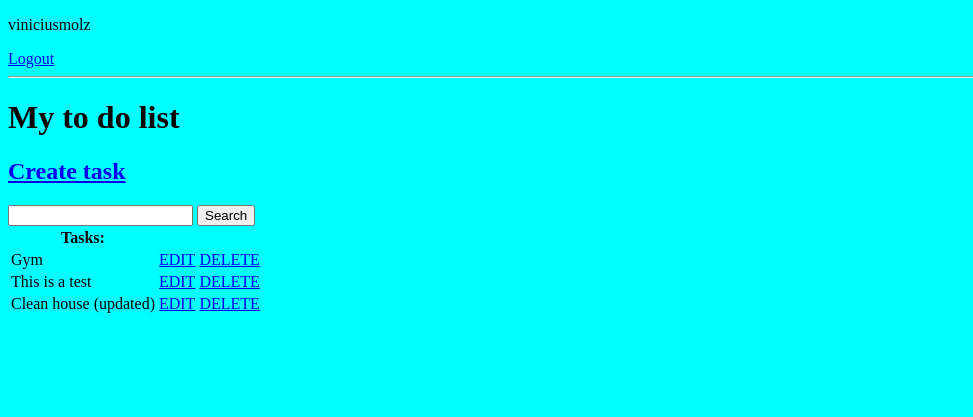
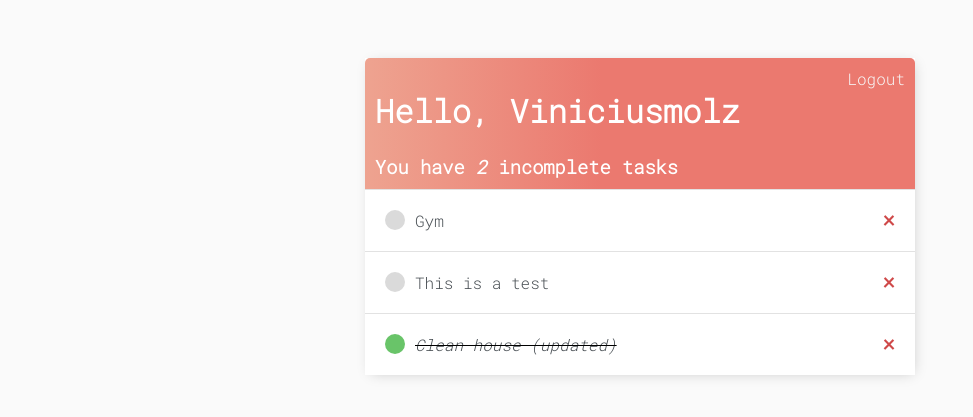
Before and after one commit to Vinimolz/To-do-list, a Django app: page / in a window 1280 px wide. Shown: the top 417 px of the page, without its empty margins (0-973 px from the left). Run offline with Django 4.2, Linux system fonts and the light colour scheme; a user stored in the database is signed in; data comes from the database, SQL or seed files in the repository; both versions use the stored data as it was after the commit.

Commit message:
Started the styling

```diff
--- a/base/templates/base/main.html
+++ b/base/templates/base/main.html
@@ -4,10 +4,82 @@
     <meta charset="UTF-8">
     <meta name="viewport" content="width=device-width, initial-scale=1.0">
     <title>To Do List</title>
+    <link rel="preconnect" href="https://fonts.googleapis.com">
+    <link rel="preconnect" href="https://fonts.gstatic.com" crossorigin>
+    <link href="https://fonts.googleapis.com/css2?family=Roboto+Mono:wght@200;300&display=swap" rel="stylesheet">
     <style>
         body{
-            background-color: aqua;
+            background-color: #FAFAFA;
+            font-family: 'Roboto Mono', monospace;
+            padding-top: 50px;
         }
+        .container{
+            max-width: 550px;
+            margin: auto;
+            background-color: #FFF;
+            -webkit-box-shadow: 2px 2px 13px -4px rgba(0, 0, 0, 0.21);
+            box-shadow: 2px 2px 13px -4px rgba(0, 0, 0, 0.21);
+        }
+
+        a, p{
+            color: #4b5156;
+        }
+
+        .header-bar{
+            display: flex;
+            justify-content: space-between;
+            color: #fff;
+            padding: 10px;
+            border-radius: 5px 5px 0 0;
+            background: linear-gradient(90deg, #EEA390 0%, #EB796F 43%, #EB796F 100%);
+        }
+
+        .header-bar a{
+            color: rgb(247, 247, 247);
+            text-decoration: none;
+        }
+
+        .task-wrapper{
+            display: flex;
+            align-items: center;
+            justify-content: space-between;
+            padding: 20px;
+            background-color: #fff;
+            border-top: 1px solid rgb(226, 226, 226);
+        }
+
+        .task-title{
+            display: flex;
+        }
+
+        .task-title a{
+            text-decoration: none;
+            color: #4b5156;
+            margin-left: 10px;
+        }
+
+        .task-complete-icon{
+            height: 20px;
+            width: 20px;
+            background-color: rgb(105, 196, 105);
+            border-radius: 50%;
+        }
+
+        .task-incomplete-icon{
+            height: 20px;
+            width: 20px;
+            background-color: rgb(218, 218, 218);
+            border-radius: 50%;
+        }
+
+        .delete-link{
+            text-decoration: none;
+            font-weight: 900;
+            color:#cf4949;
+            font-size: 22px;
+            line-height: 0;
+        }
+
 
     </style>
 </head>
--- a/base/templates/base/register.html
+++ b/base/templates/base/register.html
@@ -9,7 +9,7 @@
     <input type="submit", value="register">
 </form>
 
-<p>Already have an account?<a href=""> Login here</a></p>
+<p>Already have an account?<a href="{% url 'login' %}"> Login here</a></p>
 
 
 {% endblock content %}
--- a/base/templates/base/task_list.html
+++ b/base/templates/base/task_list.html
@@ -1,41 +1,56 @@
 {% extends 'base/main.html' %}
 {% block content %}
 
+<div class="header-bar">
+    <div>
+        <h1>Hello, {{request.user|title}}</h1>
+        {% if count > 1 %}
+        <h3 style="margin:0">You have <i>{{count}}</i> incomplete tasks</h3>
+        {% else %}
+        <h3 style="margin:0">You have <i>{{count}}</i> incomplete task</h3>
+        {% endif %}
+    </div>
 
-{% if request.user.is_authenticated %}
-<p>{{request.user}}</p>
-<a href="{% url 'logout' %}">Logout</a>
+    {% if request.user.is_authenticated %}
 
-{% else %}
-<a href="{% url 'login' %}">Login</a>
+    <a href="{% url 'logout' %}">Logout</a>
 
-{% endif %}
+    {% else %}
+    <a href="{% url 'login' %}">Login</a>
 
-<hr>
-<h1>My to do list</h1>
+    {% endif %}
+</div>
 
+
+<!--
 <h2><a href="{% url 'create-task' %}">Create task</a></h2>
 
 <form action="" method="GET">
     <input type="text" name="search-area" value="{{ search_input }}">
     <input type="submit" value="Search">
 </form>
+-->
 
-<table>
-    <tr>
-        <th>Tasks:</th>
-        <th></th>
-    </tr>
+<div class="task-item-wrapper">
     {% for task in tasks %}
-    <tr>
-        <td>{{ task.title }}</td>
-
-        <td><a href="{% url 'update-task' task.id %}">EDIT</a></td>
-        <td><a href="{% url 'delete-task' task.id %}">DELETE</a></td>
-    </tr>
+        <div class="task-wrapper">
+            {% if task.complete %}
+                <div class="task-title">
+                    <div class="task-complete-icon"></div>
+                    <i><s><a href="{% url 'update-task' task.id %}">{{task}}</a></s></i>
+                </div>
+                <a class="delete-link" href="{% url 'delete-task' task.id %}">&#215;</a>
+            {% else %}
+            <div class="task-title">
+                <div class="task-incomplete-icon"></div>
+                <a href="{% url 'update-task' task.id %}">{{task}}</a>
+            </div>
+            <a class="delete-link" href="{% url 'delete-task' task.id %}">&#215;</a>
+            {% endif %}
+        </div>
     {% empty %}
     <h3>No items in list</h3>
     {% endfor %}
-</table>
+</div>
 
 {% endblock content %}
```
Also changed, not shown: db.sqlite3.
